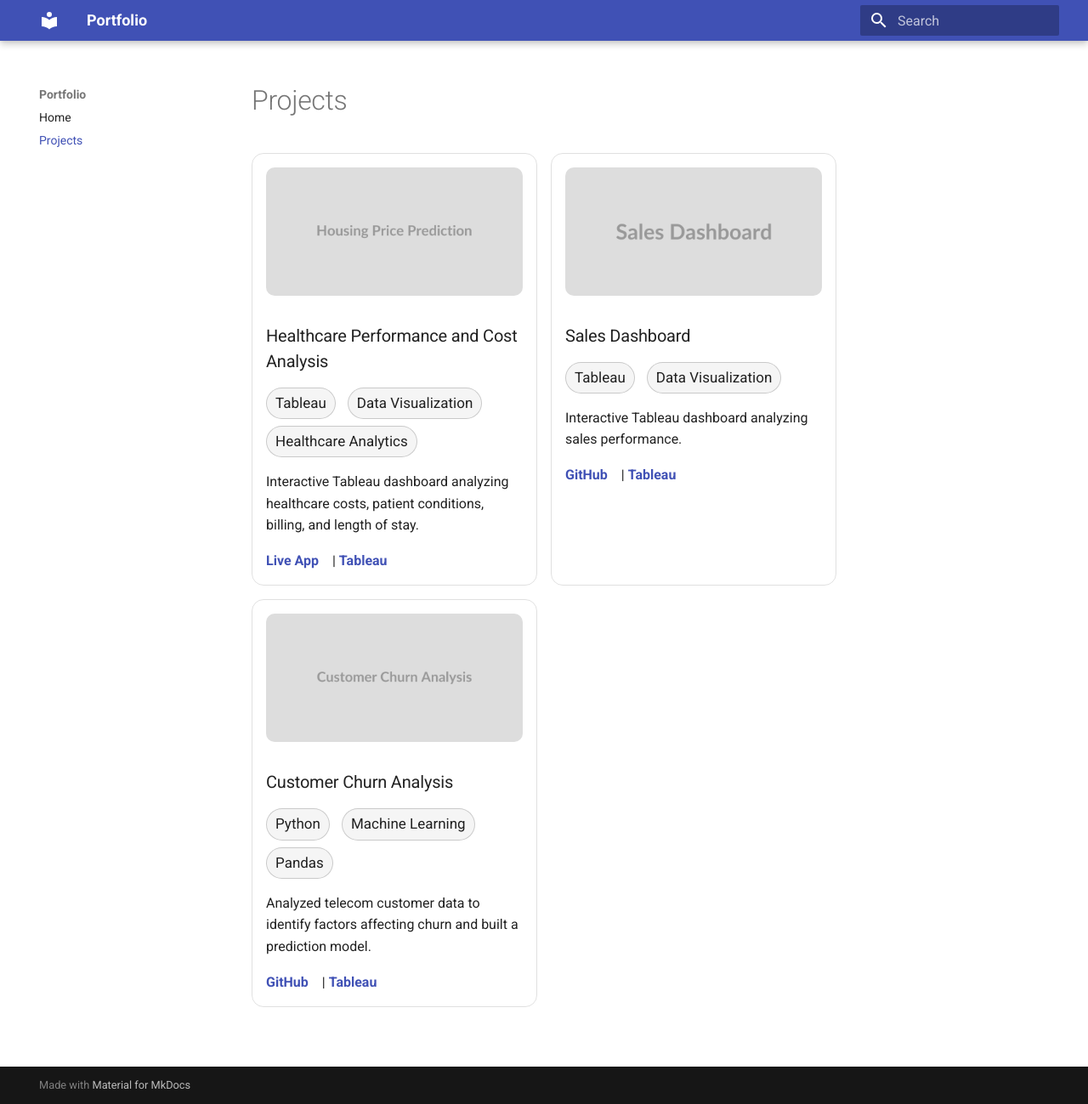
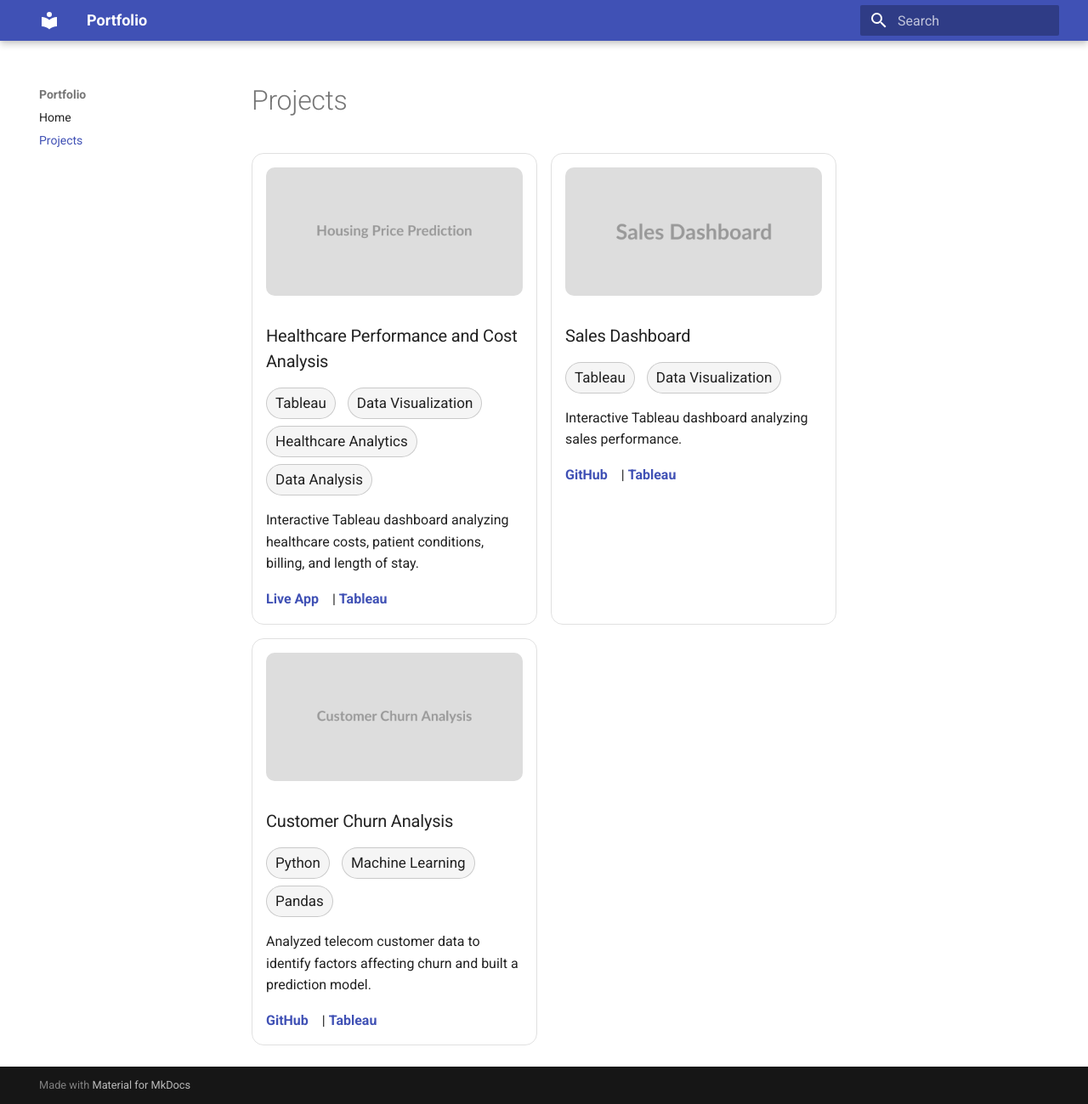
Before and after one commit to Ilie1985/2026_portfolio, an MkDocs documentation site: the page built from docs/projects.md, in a window 1280 px wide and 1299 px high. Shown: the whole window at 85% size. Built offline with MkDocs 1.6.1 and Material for MkDocs 9.7.7, drawn with Linux system fonts in a browser that asks for light colours.

Commit message:
little change on tags to see how it looks if i add more

```diff
--- a/docs/data/projects.yml
+++ b/docs/data/projects.yml
@@ -2,7 +2,7 @@
   description: Interactive Tableau dashboard analyzing healthcare costs, patient conditions, billing, and length of stay.
 
   image: images/housing_project.png
-  tags: [Tableau, Data Visualization, Healthcare Analytics]
+  tags: [Tableau, Data Visualization, Healthcare Analytics, Data Analysis]
   demo: https://your-deployed-app-link.com
   tableau: https://public.tableau.com/app/profile/marian.stefanita.ilie/viz/HealthcarePerformanceandCostAnalysisAnInteractiveTableauDashboard/Dashboard0ExecutiveSummary
 
--- a/docs/projects.md
+++ b/docs/projects.md
@@ -6,7 +6,7 @@
 <div class="project-card">
   <img src="../images/housing_project.png" alt="Healthcare Performance and Cost Analysis screenshot" class="project-image">
   <h3>Healthcare Performance and Cost Analysis</h3>
-  <div class="project-meta"><span class="tag">Tableau</span> <span class="tag">Data Visualization</span> <span class="tag">Healthcare Analytics</span></div>
+  <div class="project-meta"><span class="tag">Tableau</span> <span class="tag">Data Visualization</span> <span class="tag">Healthcare Analytics</span> <span class="tag">Data Analysis</span></div>
   <p>Interactive Tableau dashboard analyzing healthcare costs, patient conditions, billing, and length of stay.</p>
   <div class="project-links"><a href="https://your-deployed-app-link.com" target="_blank" rel="noopener">Live App</a> | <a href="https://public.tableau.com/app/profile/marian.stefanita.ilie/viz/HealthcarePerformanceandCostAnalysisAnInteractiveTableauDashboard/Dashboard0ExecutiveSummary" target="_blank" rel="noopener">Tableau</a></div>
 </div>
```
